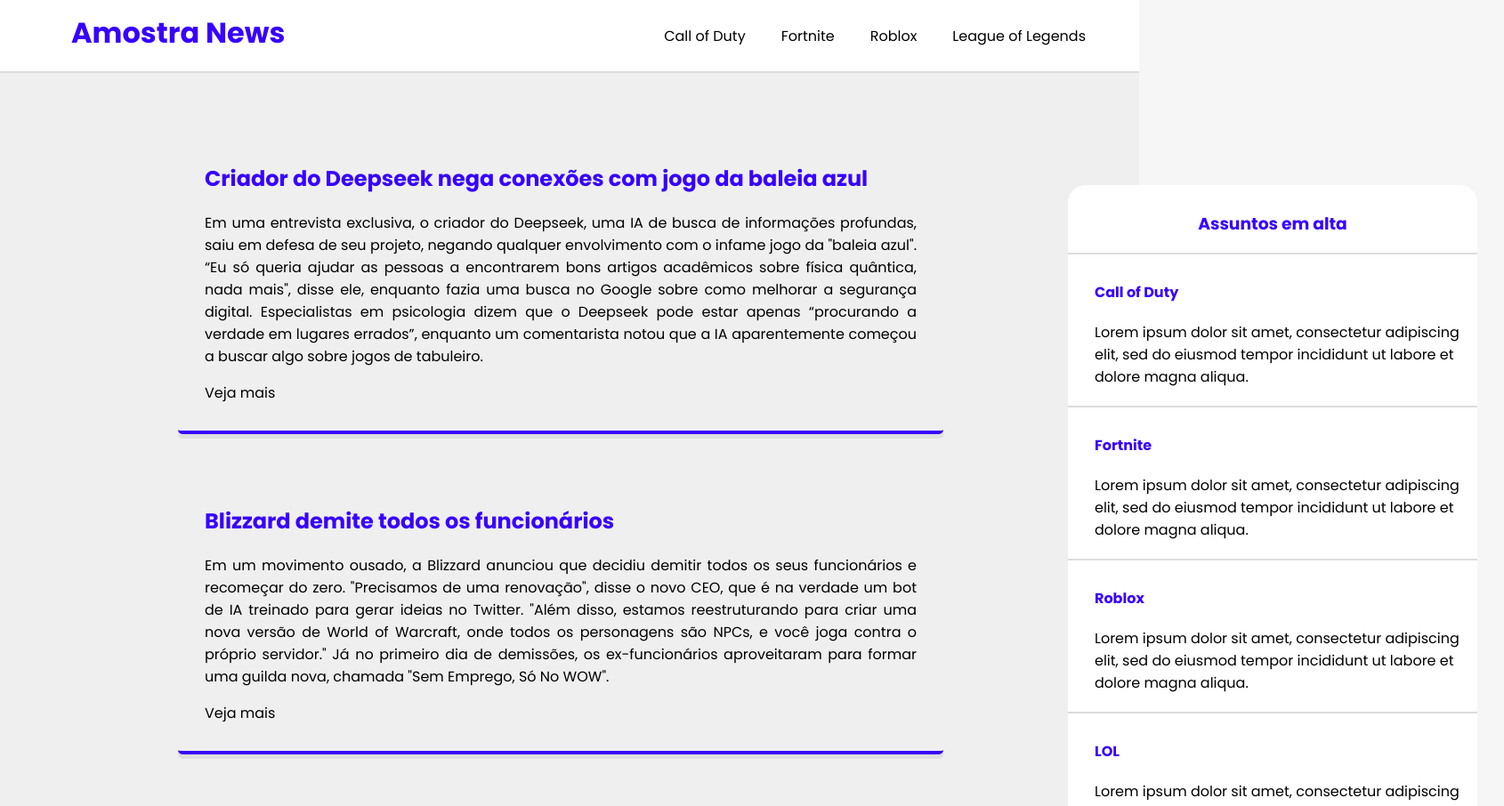
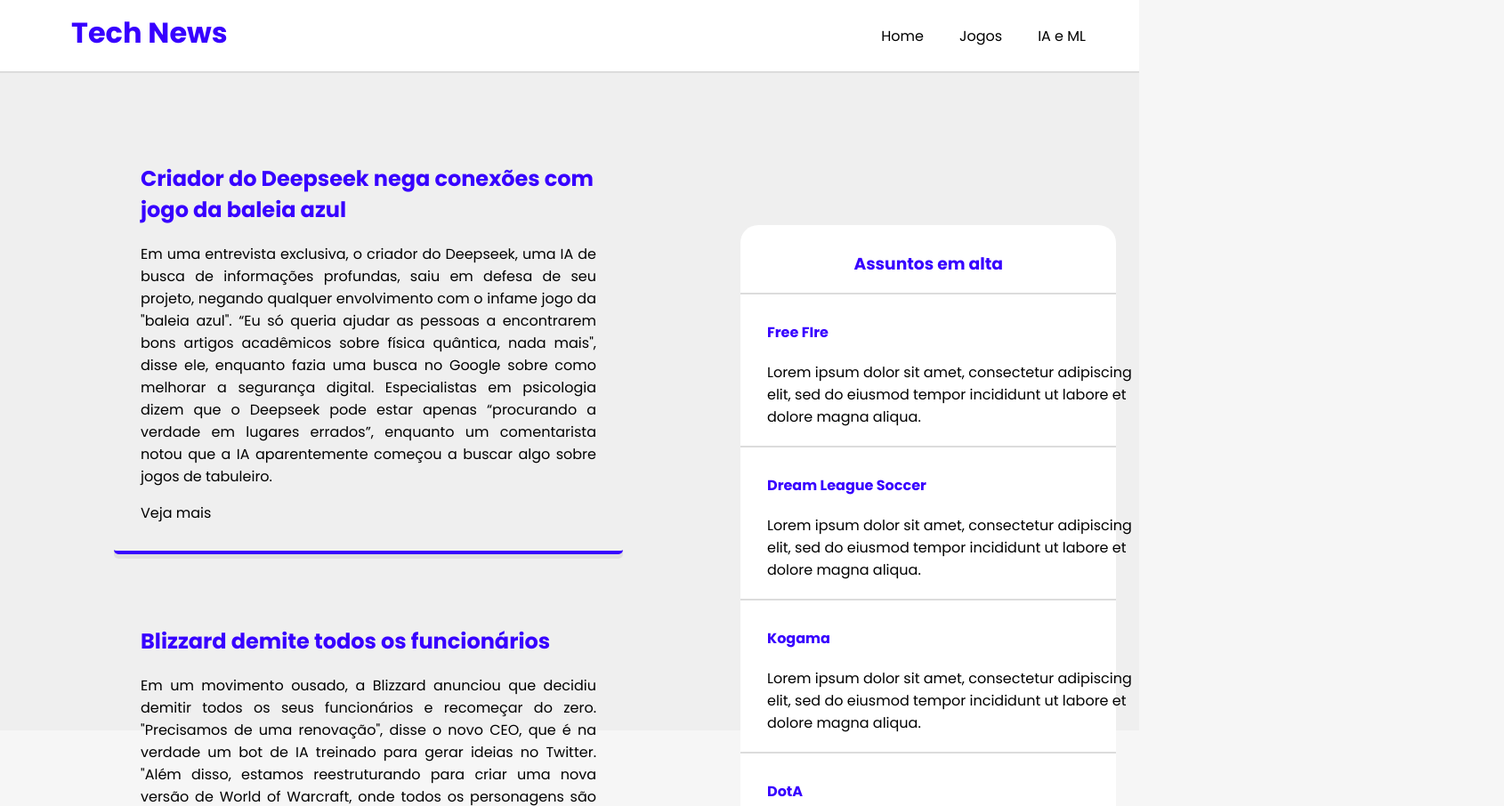
Before and after one commit to joaovidalsenai/AtividadeNoticias, a plain HTML site: page index.html in a window 1280 px wide. Shown: the top 906 px of the page at 89% size, 1690 px wide, since content can reach past the window. Drawn offline with Linux system fonts and the light colour scheme.

Commit message:
Perfeczione

```diff
--- a/index.html
+++ b/index.html
@@ -4,24 +4,21 @@
     <meta charset="UTF-8">
     <meta name="viewport" content="width=device-width, initial-scale=1.0">
     <link rel="stylesheet" href="style.css">
-    <title>Amostra News</title>
+    <title>Tech News</title>
 </head>
 <body>
     <header>
-        <h1>Amostra News</h1>
+        <h1>Tech News</h1>
         <nav>
             <ul class="nav-list">
                 <li class="nav-list-item">
-                    <a href="#">Call of Duty</a>
+                    <a href="#">Home</a>
                 </li>
                 <li class="nav-list-item">
-                    <a href="#">Fortnite</a>
+                    <a href="#">Jogos</a>
                 </li>
                 <li class="nav-list-item">
-                    <a href="#">Roblox</a>
-                </li>
-                <li class="nav-list-item">
-                    <a href="#">League of Legends</a>
+                    <a href="#">IA e ML</a>
                 </li>
             </ul>
         </nav>
@@ -48,29 +45,29 @@
             <h3>Assuntos em alta</h3>
         </div>
         <div class="div-container">
-            <a class="div-link" href="#">Call of Duty</a>
+            <a class="div-link" href="#">Free FIre</a>
             <br>
             <a class="div-content" href="">Lorem ipsum dolor sit amet, consectetur adipiscing<br>elit, sed do eiusmod tempor incididunt ut labore et<br>dolore magna aliqua.</a>
         </div>
         <div class="div-container">
-            <a class="div-link" href="#">Fortnite</a>
+            <a class="div-link" href="#">Dream League Soccer</a>
             <br>
             <a class="div-content" href="">Lorem ipsum dolor sit amet, consectetur adipiscing<br>elit, sed do eiusmod tempor incididunt ut labore et<br>dolore magna aliqua.</a>
         </div>
         <div class="div-container">
-            <a class="div-link" href="#">Roblox</a>
+            <a class="div-link" href="">Kogama</a>
             <br>
             <a class="div-content" href="">Lorem ipsum dolor sit amet, consectetur adipiscing<br>elit, sed do eiusmod tempor incididunt ut labore et<br>dolore magna aliqua.</a>
         </div>
         <div class="div-container">
-            <a class="div-link" href="#">LOL</a>
+            <a class="div-link" href="#">DotA</a>
             <br>
             <a class="div-content" href="">Lorem ipsum dolor sit amet, consectetur adipiscing<br>elit, sed do eiusmod tempor incididunt ut labore et<br>dolore magna aliqua.</a>
         </div>
     </aside>
     <footer>
         <h6>
-            © Copyright 2000-2025 Globo Comunicação e Participações S.A.
+            © Copyright 2000-2025 Tech News Comunicação e Participações S.A.
         </h6>
     </footer>
 </body>
--- a/style.css
+++ b/style.css
@@ -3,6 +3,8 @@ html, body{
     padding: 0px;
     margin: 0px;
     background-color: rgba(165, 165, 165, 0.089);
+    height: 100%;
+    width: 100%;
 }
 header{
     width: 100%;
@@ -70,20 +72,20 @@ h6{
 .article-container{
     position: relative;
     border-bottom: 4px solid rgb(55, 0, 255);
-    width: 800px;
+    width: 40%;
     padding: 30px;
-    left: 200px;
+    left: 10%;
     border-radius: 5px;
     margin-top: 30px;
     box-shadow: 0px 5px rgba(0, 0, 0, 0.068);
 }
 .aside-container{
-    width: 460px;
+    width: 33%;
     height: 800px;
     background-color: white;
     position: relative;
-    left: 1200px;
-    bottom: 1000px;
+    left: 65%;
+    bottom: 1300px;
     padding-top: 10px;
     border-radius: 20px;
     position: relative;
```
